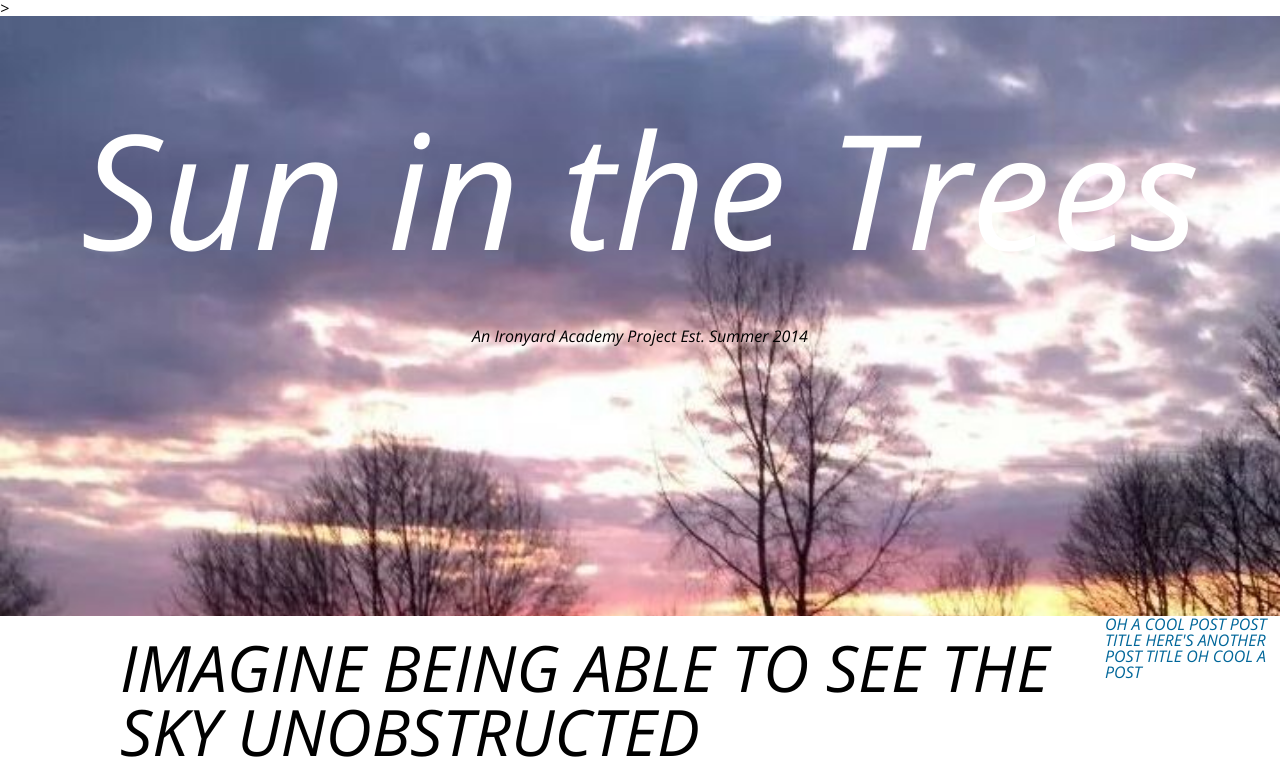
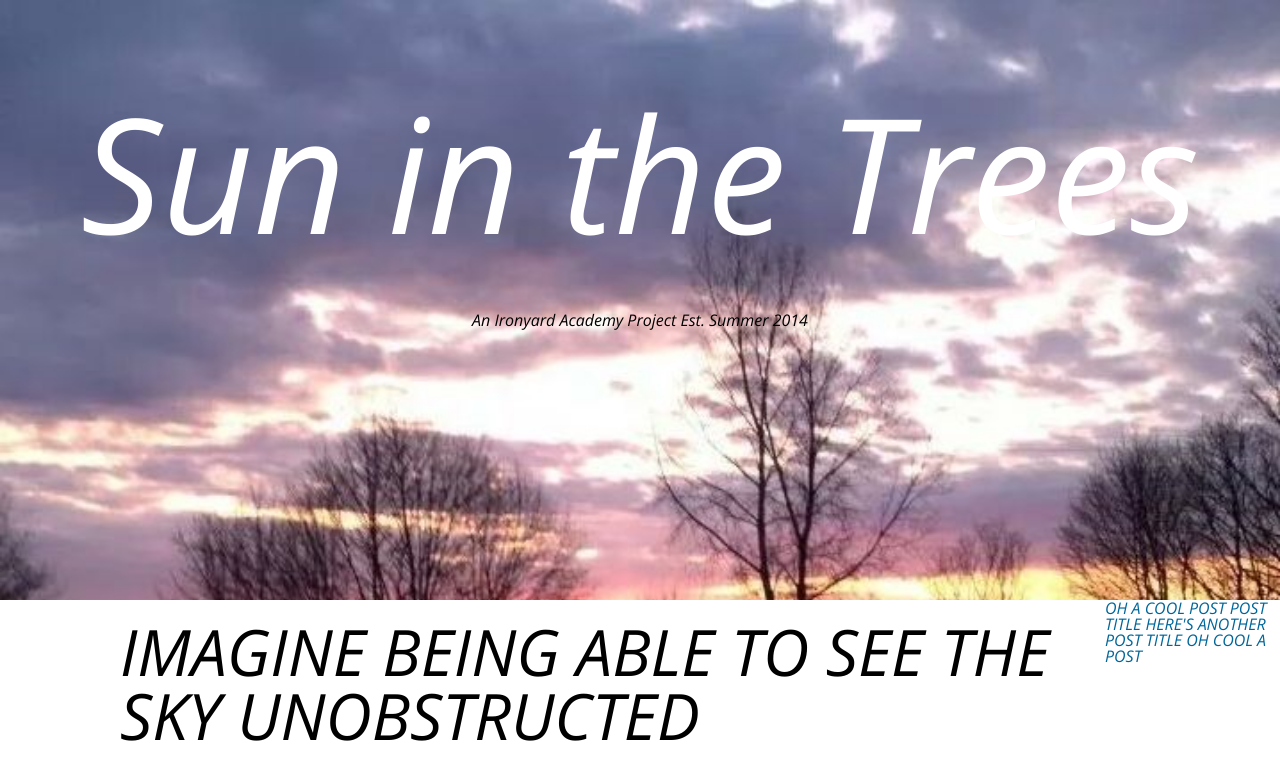
Before and after one commit to JParker85/surf-and-paddle, a plain HTML site: page index.html in a window 1280 px wide. Shown: the top 761 px of the page. Drawn offline with nearby package versions, Linux system fonts and the light colour scheme.

Commit message:
added git_ignore

```diff
--- a/css/style.css
+++ b/css/style.css
@@ -1,11 +1,10 @@
 
 
 header{
-  background-image: url("/images/sun.jpeg");
-  background-repeat:no-repeat;
+  background: url("../images/sun.jpeg");
   background-size: cover;
   height: 600px;
-
+  overflow: visible;
   }
 
 .title{
@@ -19,7 +18,7 @@ header{
   padding: 60px;
   }
 
-.title h5{
+.title p{
     font-size: 1rem;
     font-weight: lighter;
   }
--- a/index.html
+++ b/index.html
@@ -1,5 +1,5 @@
 <!DOCTYPE html>
-<html lang="en">>
+<html lang="en">
 
 <head>
     <link     href='http://fonts.googleapis.com/css?family=Roboto|Open+Sans:300italic' rel='stylesheet'>
@@ -14,7 +14,7 @@
     <br>
     <br>
   <h1> Sun in the Trees </h1>
-  <h5>An Ironyard Academy Project Est. Summer 2014</h5>
+  <p>An Ironyard Academy Project Est. Summer 2014</h>
   </div>
 </header>
 <body>
```
Also changed, not shown: 2 other files.
